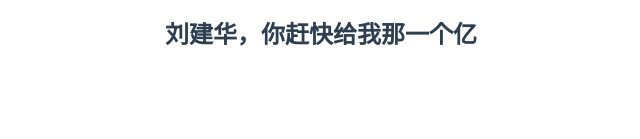
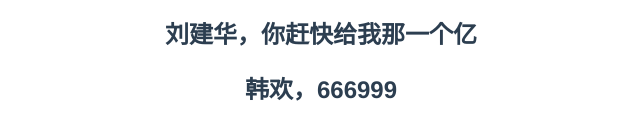
Before and after one commit to hello-maker123/hello, a Vue app: page / in a window 1280 px wide. Shown: the part 609-748 px from the top of the page, without its empty margins (319-959 px from the left). Built offline with nearby package versions, Linux system fonts and the light colour scheme.

Commit message:
第六次修改

```diff
--- a/src/App.vue
+++ b/src/App.vue
@@ -5,6 +5,7 @@
     <h2>锤子手机</h2><br/>
     <h2>中国加油，武汉加油～～</h2>
     <h2>刘建华，你赶快给我那一个亿</h2>
+	<h2>韩欢，666999</h2>
 	</div>
 </template>
 
```
